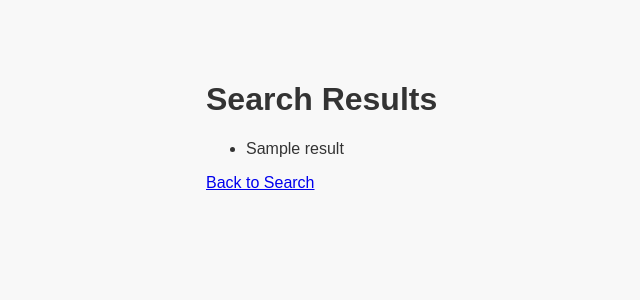
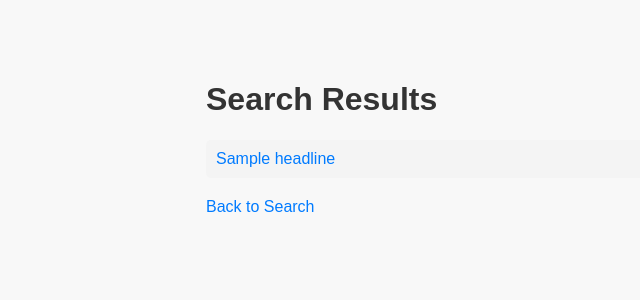
Before and after one commit to K0EKJE/LLM-Based-News-Recommendation, a Flask app: template app/templates/results.html in a window 1280 px wide. Shown: the top 300 px of the page, without its empty margins (14-654 px from the left). Run offline with Flask 3, Linux system fonts and the light colour scheme; the template is opened without the code that fills it: most values are stand-ins (such as "Sample title", 1, 10 or a date in 2020).

Commit message:
change layout

```diff
--- a/app/templates/results.html
+++ b/app/templates/results.html
@@ -5,22 +5,25 @@
     <meta charset="UTF-8">
     <meta name="viewport" content="width=device-width, initial-scale=1.0">
     <title>Search Results</title>
-    <link rel="stylesheet" href="{{ url_for('static', filename='styles.css') }}">
 </head>
 <body>
     <div class="container">
         <h1>Search Results</h1>
         {% if results is not none and results|length > 0 %}
-          <ul>
-              {% for result in results %}
-                  <li>{{ result }}</li>
-              {% endfor %}
-          </ul>
+            <div class="results-list">
+                {% for headline, url in results.items() %}
+                    <div class="result-item">
+                        <a href="{{ url }}" target="_blank">{{ headline }}</a>
+                    </div>
+                {% endfor %}
+            </div>
         {% else %}
             <p>No results found.</p>
         {% endif %}
 
-        <a href="{{ url_for('index') }}">Back to Search</a>
+        <div class="back-link">
+            <a href="{{ url_for('index') }}">Back to Search</a>
+        </div>
     </div>
 </body>
 </html>
```
